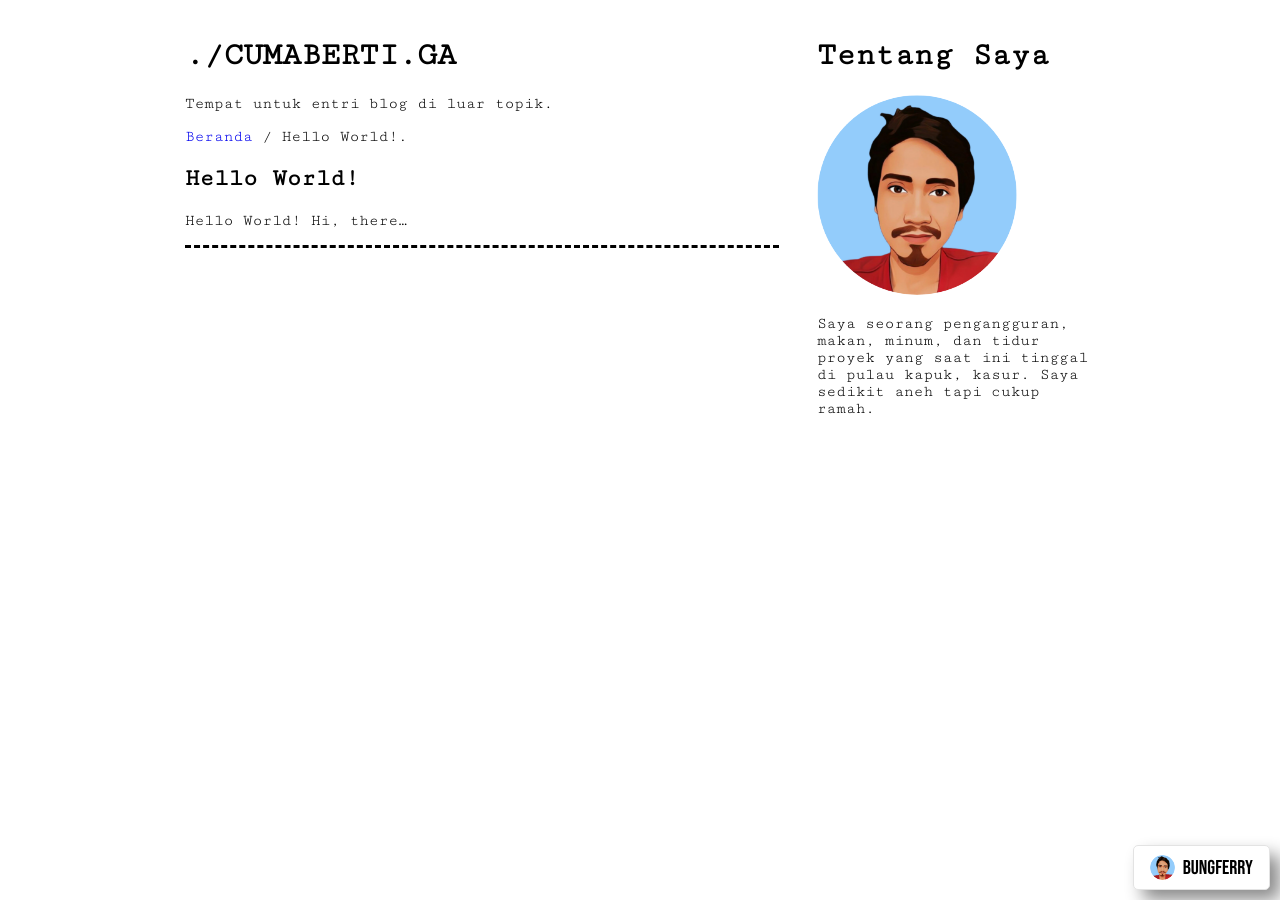
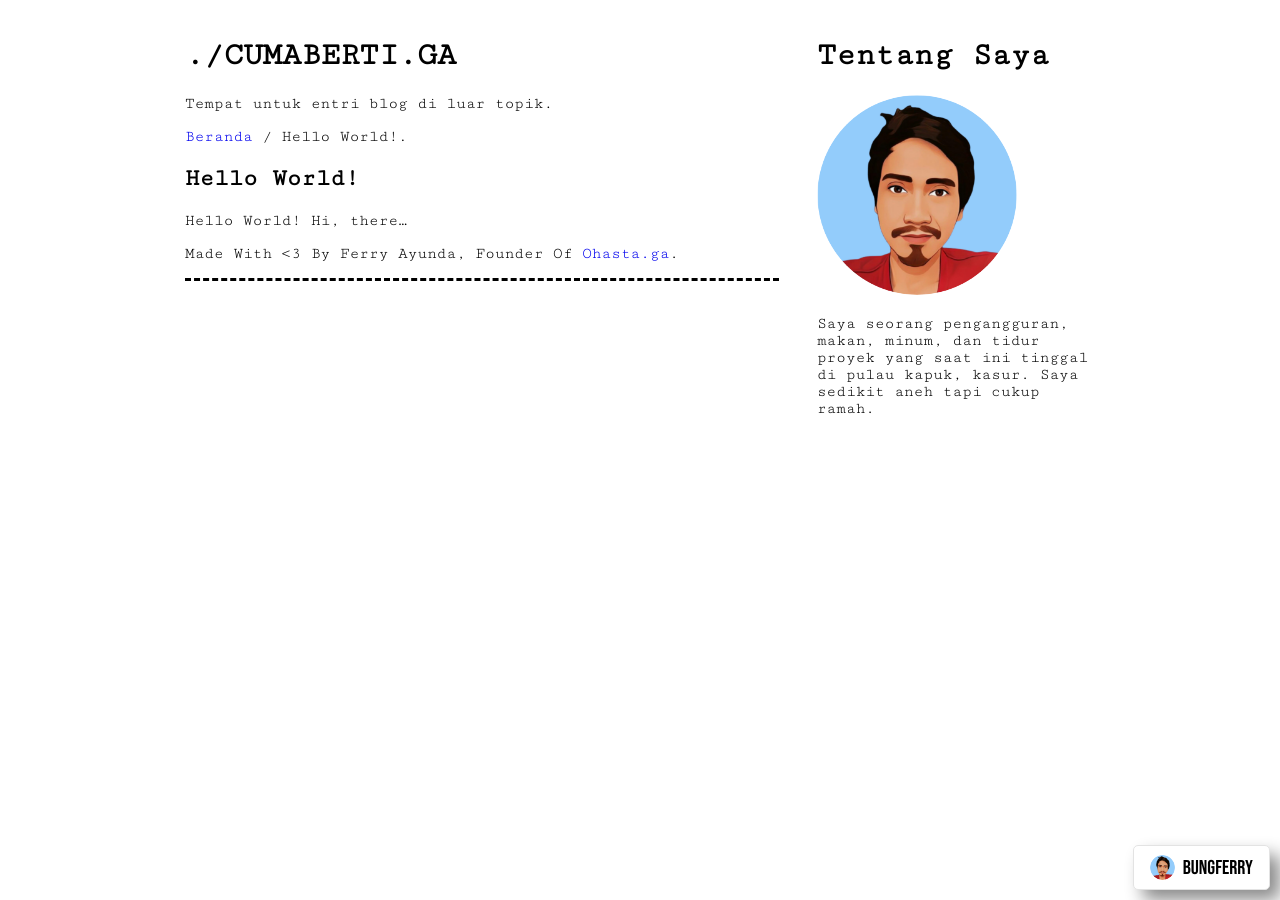
Before and after one commit to susahcebok/minimals, a Jekyll site: the page built from _posts/2017-02-02-hello-world.md, in a window 1280 px wide. Built offline with Jekyll 4.4.1, drawn with Linux system fonts in a browser that asks for light colours.

Commit message:
Update post.html

```diff
--- a/_layouts/post.html
+++ b/_layouts/post.html
@@ -7,4 +7,6 @@ layout: default
 
 {{ content }}
 
+<div class="credits"> Made With &lt;3 By Ferry Ayunda, Founder Of <a href="https://ohasta.ga">Ohasta.ga</a>.</div>
+
 {% if site.disqus-id %} {% include comments.html %} {% endif %}
```
